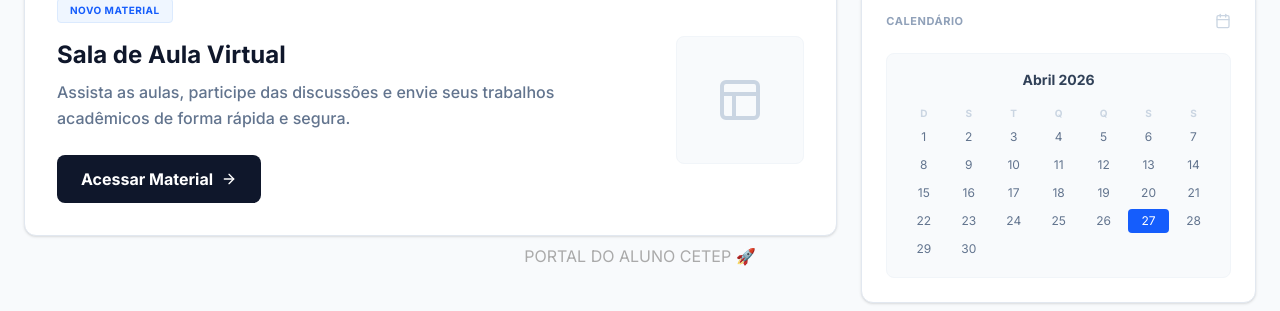
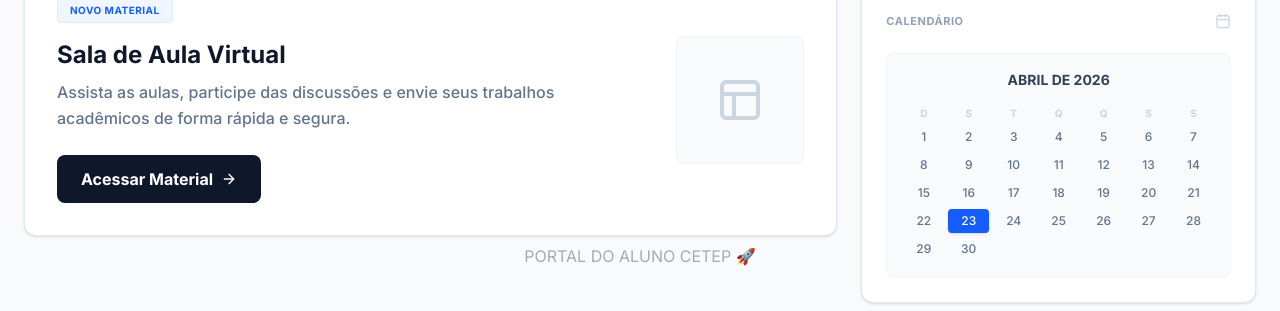
Before and after one commit to Enzomedeiros11/Portal-do-aluno-Cetepbacia-do-rio-corrente, a React (Vite) app: page /dashboard in a window 1280 px wide. Shown: the part 522-833 px from the top of the page. Built offline with nearby package versions, Linux system fonts and the light colour scheme; no server answers; sample sign-in values are in the browser's storage.

Commit message:
feat: Enhance auth and dashboard calendar
Adds Enzo Medeiros as a secondary login, using dynamic avatar generation.
Makes the dashboard calendar dynamic, displaying the current month and highlighting today's date.

```diff
--- a/src/components/Auth.tsx
+++ b/src/components/Auth.tsx
@@ -39,15 +39,18 @@ export default function Auth({ onLogin, onRegister, users }: AuthProps) {
         const user = users.find(u => u.email === formData.email);
         if (user) {
           onLogin(user);
-        } else if (formData.email === 'codernador12@gmail.com' && formData.password === '123') {
+        } else if (
+          (formData.email === 'codernador12@gmail.com' || formData.email === 'enzomedeirosdasilva6@gmail.com') &&
+          formData.password === '123'
+        ) {
            onLogin({
-             id: 'admin',
-             name: 'Coordenador',
-             email: 'codernador12@gmail.com',
+             id: formData.email === 'codernador12@gmail.com' ? 'admin' : 'enzo',
+             name: formData.email === 'codernador12@gmail.com' ? 'Coordenador' : 'Enzo Medeiros',
+             email: formData.email,
              role: 'teacher',
              course: 'Todos',
              grade: 'Docente',
-             avatar: 'https://api.dicebear.com/7.x/avataaars/svg?seed=admin'
+             avatar: `https://api.dicebear.com/7.x/avataaars/svg?seed=${formData.email}`
            });
         } else {
           setError('E-mail ou senha incorretos (Modo Local).');
--- a/src/components/Dashboard.tsx
+++ b/src/components/Dashboard.tsx
@@ -221,16 +221,22 @@ export default function Dashboard({ user, allUsers }: DashboardProps) {
                    <h4 className="text-[11px] font-bold uppercase tracking-wider text-slate-400">Calendário</h4>
                    <CalendarIcon className="w-4 h-4 text-slate-300" />
                 </div>
-                {/* Simplified static calendar representation */}
+                {/* Dynamic calendar representation */}
                 <div className="text-center py-4 bg-slate-50 rounded-lg border border-slate-100">
-                    <p className="text-sm font-bold text-slate-700">Abril 2026</p>
+                    <p className="text-sm font-bold text-slate-700 uppercase">
+                      {new Date().toLocaleString('pt-BR', { month: 'long', year: 'numeric' })}
+                    </p>
                     <div className="mt-4 grid grid-cols-7 gap-1 px-4">
                          {['D','S','T','Q','Q','S','S'].map((d, i) => <div key={i} className="text-[10px] font-bold text-slate-300">{d}</div>)}
-                         {[...Array(30)].map((_, i) => (
-                           <div key={i} className={`text-xs p-1 rounded ${i + 1 === 27 ? 'bg-blue-600 text-white' : 'text-slate-500'}`}>
-                             {i + 1}
-                           </div>
-                         ))}
+                         {[...Array(30)].map((_, i) => {
+                           const day = i + 1;
+                           const isToday = day === new Date().getDate();
+                           return (
+                             <div key={i} className={`text-xs p-1 rounded font-medium ${isToday ? 'bg-blue-600 text-white shadow-sm' : 'text-slate-500'}`}>
+                               {day}
+                             </div>
+                           );
+                         })}
                     </div>
                 </div>
             </section>
```
